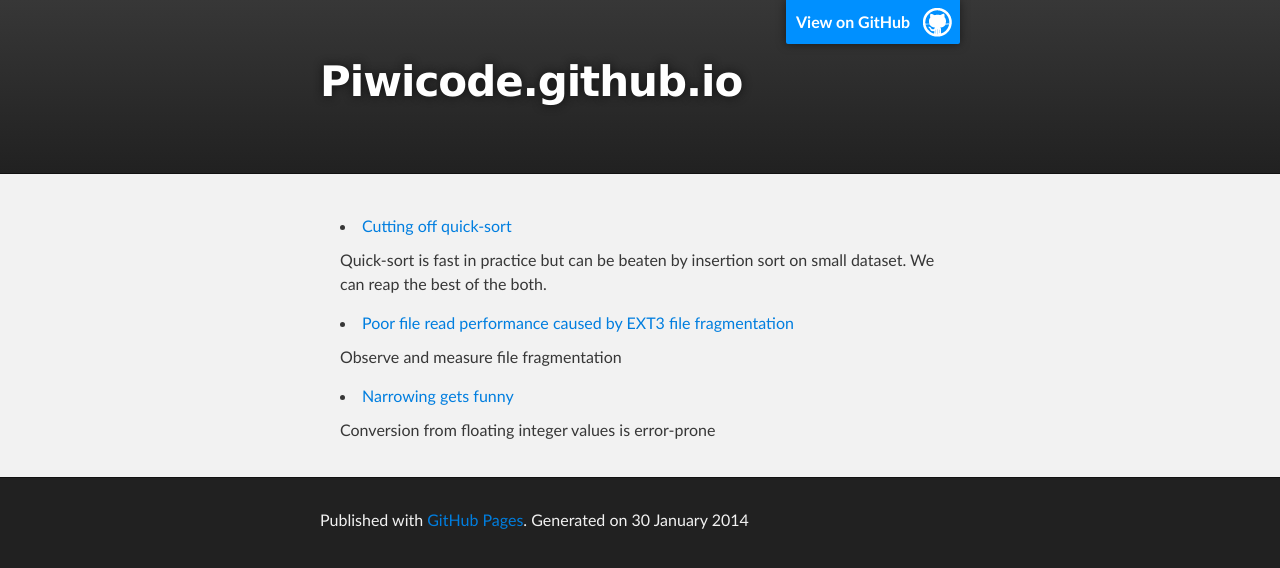
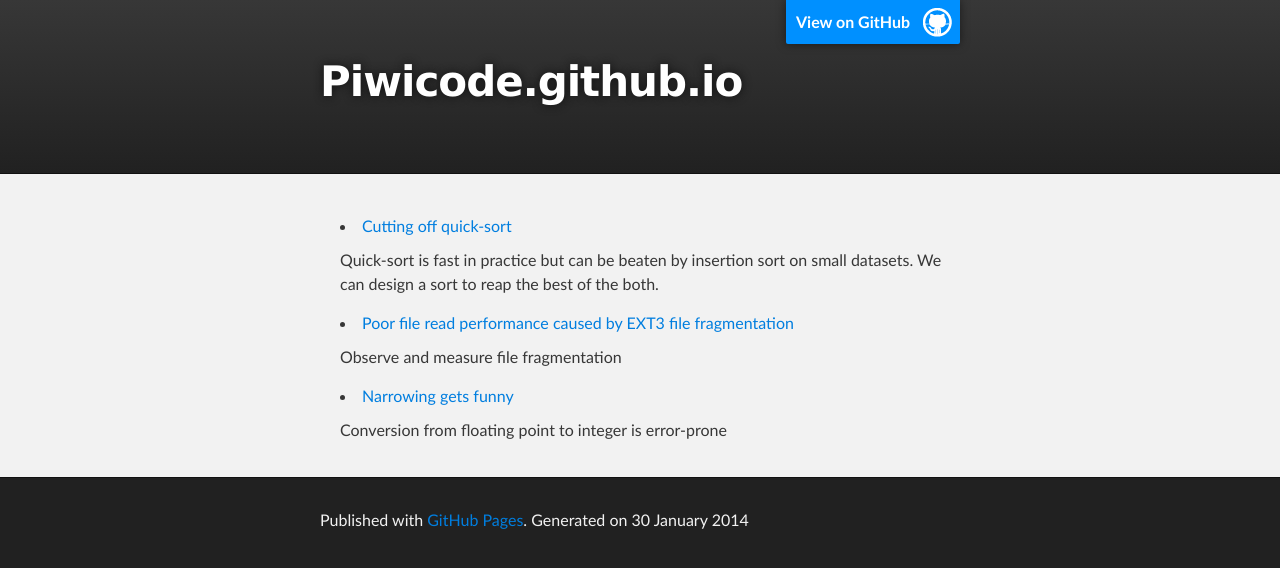
Before and after one commit to piwicode/piwicode.github.io, a Jekyll site: the page built from index.html, in a window 1280 px wide. Shown: the top 568 px of the page. Built offline with Jekyll 4.4.1, drawn with Linux system fonts in a browser that asks for light colours.

Commit message:
fix typo

```diff
--- a/_posts/2013-08-01-Narrowing-gets-funny.md
+++ b/_posts/2013-08-01-Narrowing-gets-funny.md
@@ -1,7 +1,7 @@
 ---
 layout: post
 title: Narrowing gets funny
-excerpt: Conversion from floating integer values is error-prone
+excerpt: Conversion from floating point to integer is error-prone
 ---
 
 Write accurate calculation code requires to know about the border-line cases.
--- a/_posts/2014-01-26-Cutting-off-quicksort.md
+++ b/_posts/2014-01-26-Cutting-off-quicksort.md
@@ -1,10 +1,10 @@
 ---
 layout: post
 title: Cutting off quick-sort
-excerpt: Quick-sort is fast in practice but can be beaten by insertion sort on small dataset. We can reap the best of the both.
+excerpt: Quick-sort is fast in practice but can be beaten by insertion sort on small datasets. We can design a sort to reap the best of the both.
 ---
 
-The quick-sort algorithm has been developed by Tony Hoare in 1960, with expected `O(n log n)` comparisons and `O(log n)` memory space to sort `n` items. The quick-sort is outperform the others in practice, but there is no guarantee. When it spins off the road the complexity becomes quadratic. It is a classic recipe with many variants. Indeed writing a robust implementation that avoids quadratic response time reveals challenging, but that's another story. Here is a naive quick-sort implementation.
+The quick-sort algorithm has been developed by Tony Hoare in 1960, with expected `O(n log n)` comparisons and `O(log n)` memory space to sort `n` items. The quick-sort outperform the others in practice, but there is no guarantee. When it spins off the road the complexity becomes quadratic. It is a classic recipe with many variants. Indeed writing a robust implementation that avoids quadratic response time reveals challenging, but that's another story. Here is a naive quick-sort implementation.
 
 {% highlight java %}
     /**
```
